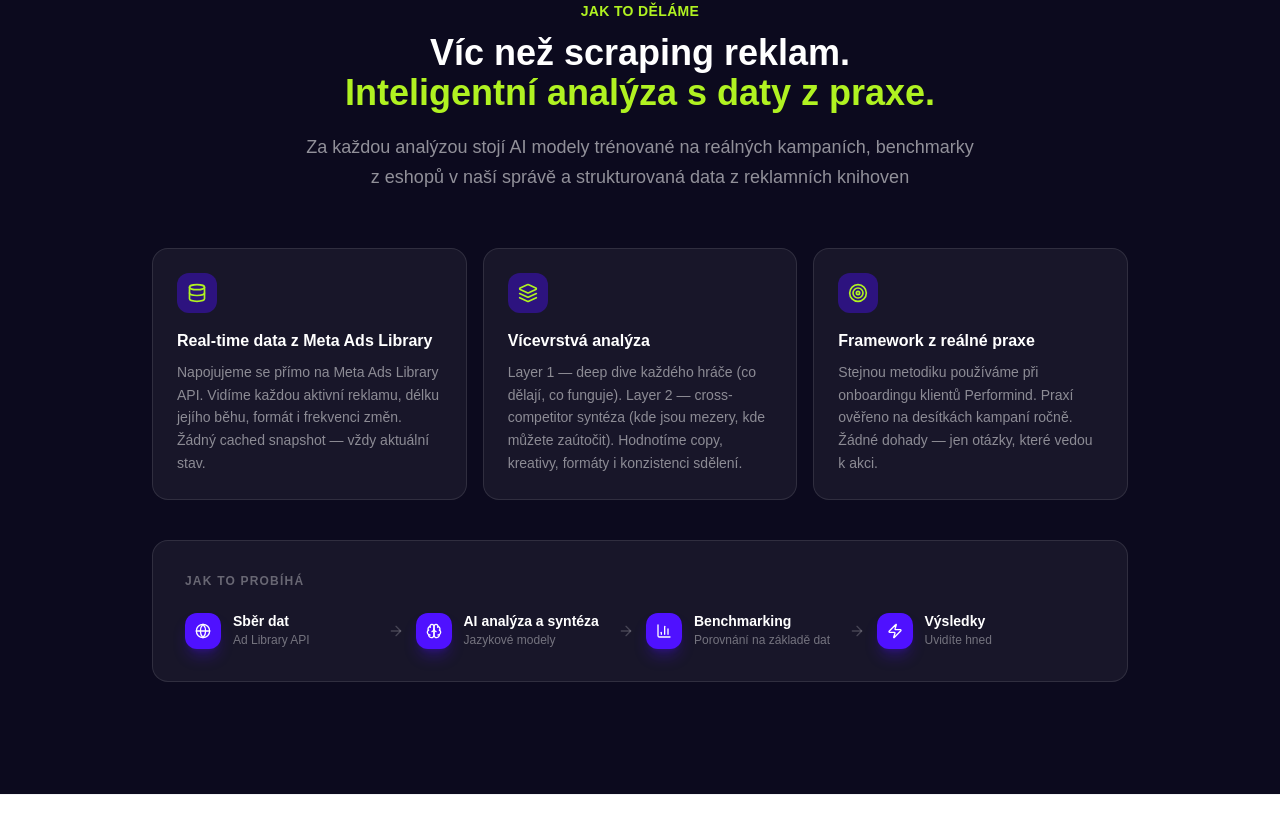
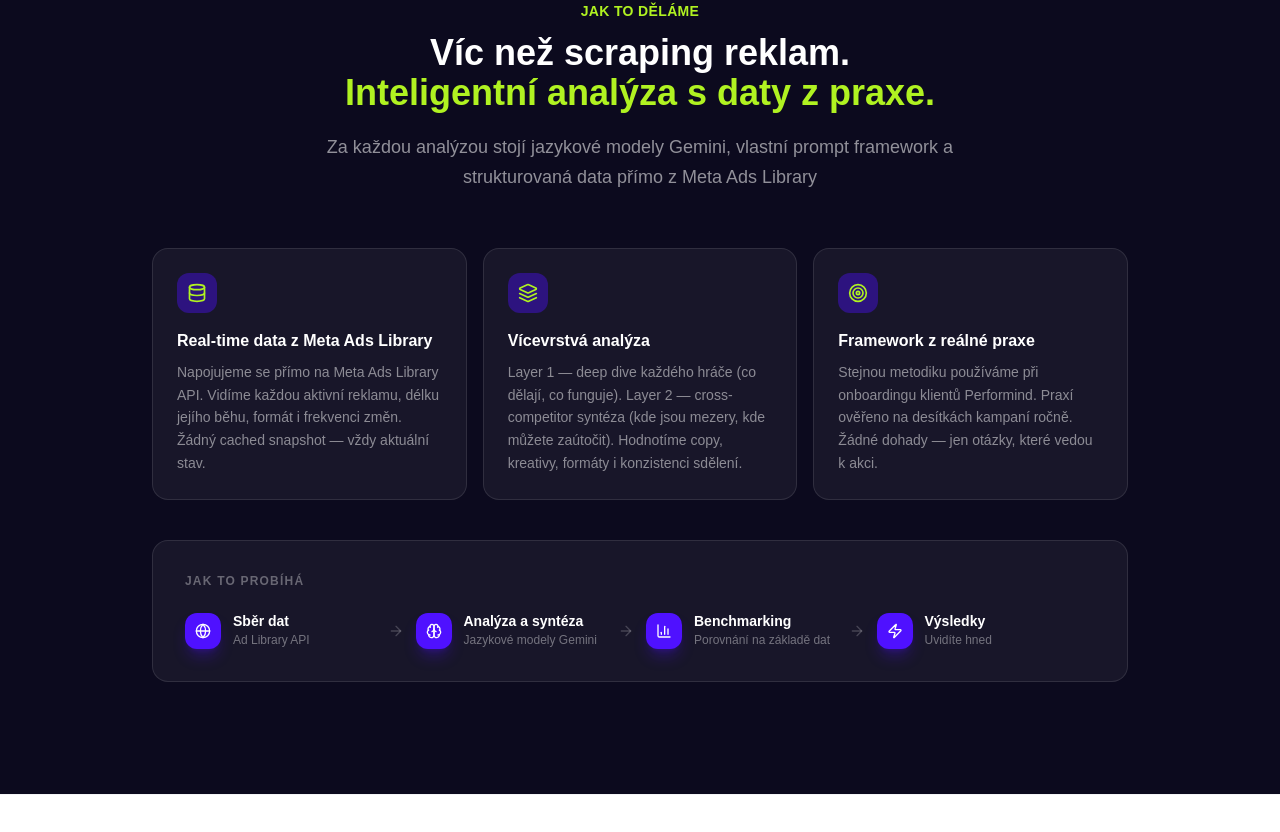
Before and after one commit to danielsojak-wq/lead-magnet, a React (Vite) app: page / in a window 1280 px wide. Shown: the part 3192-4024 px from the top of the page. Built offline with nearby package versions, Linux system fonts and the light colour scheme; the HTML template or start-up script is replaced by a standard one.

Commit message:
fix(landing): B4 - reduce AI mentions to 1 visible, fix false claim in methodology header

```diff
--- a/src/pages/LandingPage.tsx
+++ b/src/pages/LandingPage.tsx
@@ -71,7 +71,7 @@ const AI_FEATURES = [
 
 const PIPELINE = [
   { icon: Globe,     label: "Sběr dat",    sub: "Ad Library API" },
-  { icon: Brain,     label: "AI analýza a syntéza",  sub: "Jazykové modely" },
+  { icon: Brain,     label: "Analýza a syntéza",  sub: "Jazykové modely Gemini" },
   { icon: BarChart3, label: "Benchmarking", sub: "Porovnání na základě dat" },
   { icon: Zap,       label: "Výsledky",    sub: "Uvidíte hned" },
 ];
@@ -262,7 +262,7 @@ export default function LandingPage() {
           <div className="grid sm:grid-cols-3 gap-5">
             {[
               { icon: "🎯", title: "Aktivní reklamy konkurence", desc: "Vidíte všechny jejich spuštěné reklamy na Metě — kreativy, texty, CTA." },
-              { icon: "🧠", title: "AI shrnutí strategie", desc: "Co komunikují, komu cílí, jaké formáty udržují nejdéle. V čem jsou dobří a kde slábnou." },
+              { icon: "🧠", title: "Strategic breakdown", desc: "Co komunikují, komu cílí, jaké formáty udržují nejdéle. V čem jsou dobří a kde slábnou." },
               { icon: "🚀", title: "Konkrétní doporučení", desc: "Co udělat jinak, kde zaútočit, co testovat jako první. Žádná teorie — jen akce." },
             ].map((item) => (
               <div key={item.title} className="border border-gray-100 rounded-2xl p-6 bg-white hover:shadow-md transition-all">
@@ -287,8 +287,8 @@ export default function LandingPage() {
               <span className="text-[#b0f221]">Inteligentní analýza s daty z praxe.</span>
             </h2>
             <p className="text-white/55 max-w-2xl mx-auto text-lg leading-relaxed">
-              Za každou analýzou stojí AI modely trénované na reálných kampaních,
-              benchmarky z eshopů v naší správě a strukturovaná data z reklamních knihoven
+              Za každou analýzou stojí jazykové modely Gemini, vlastní prompt framework
+              a strukturovaná data přímo z Meta Ads Library
             </p>
           </div>
 
```
